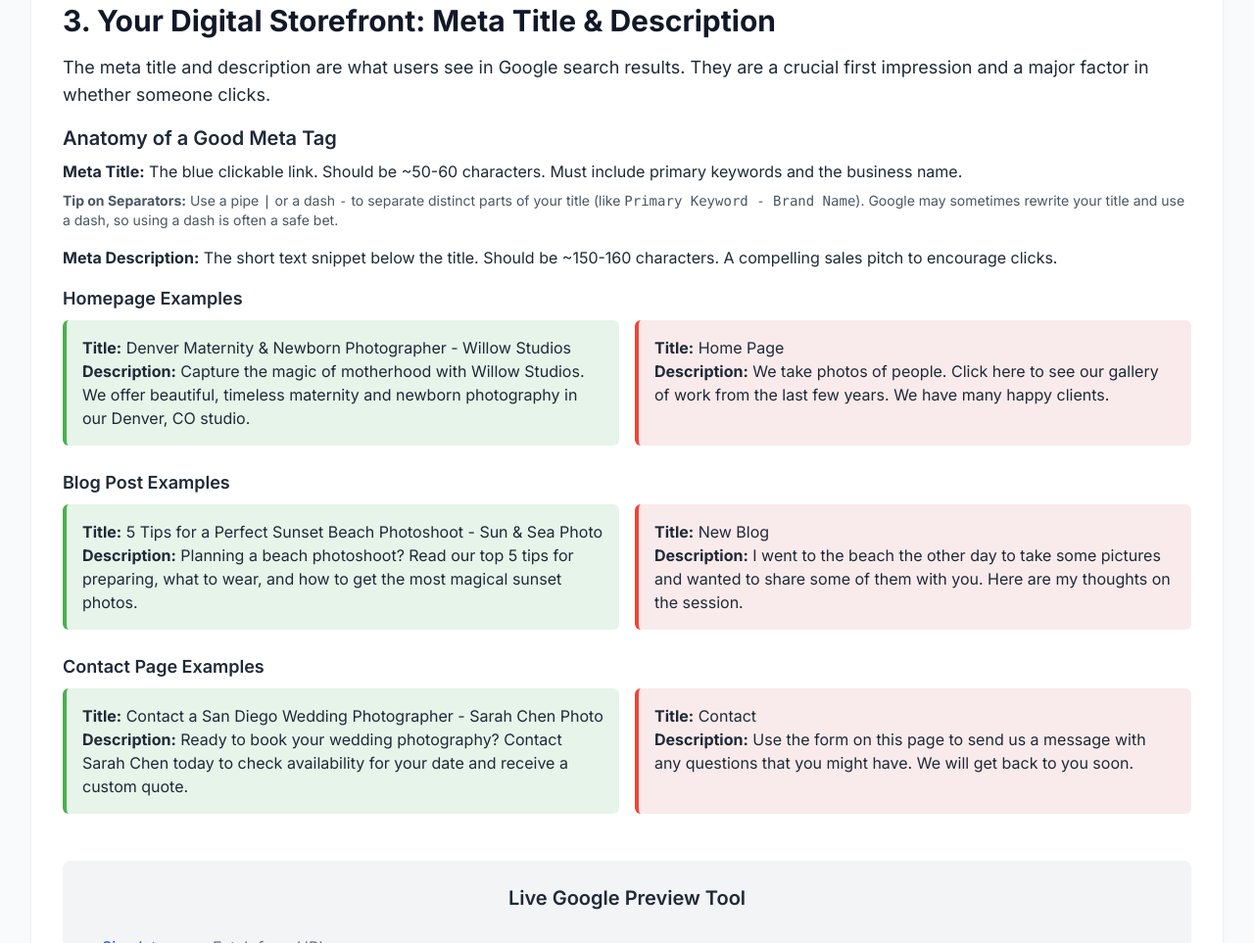
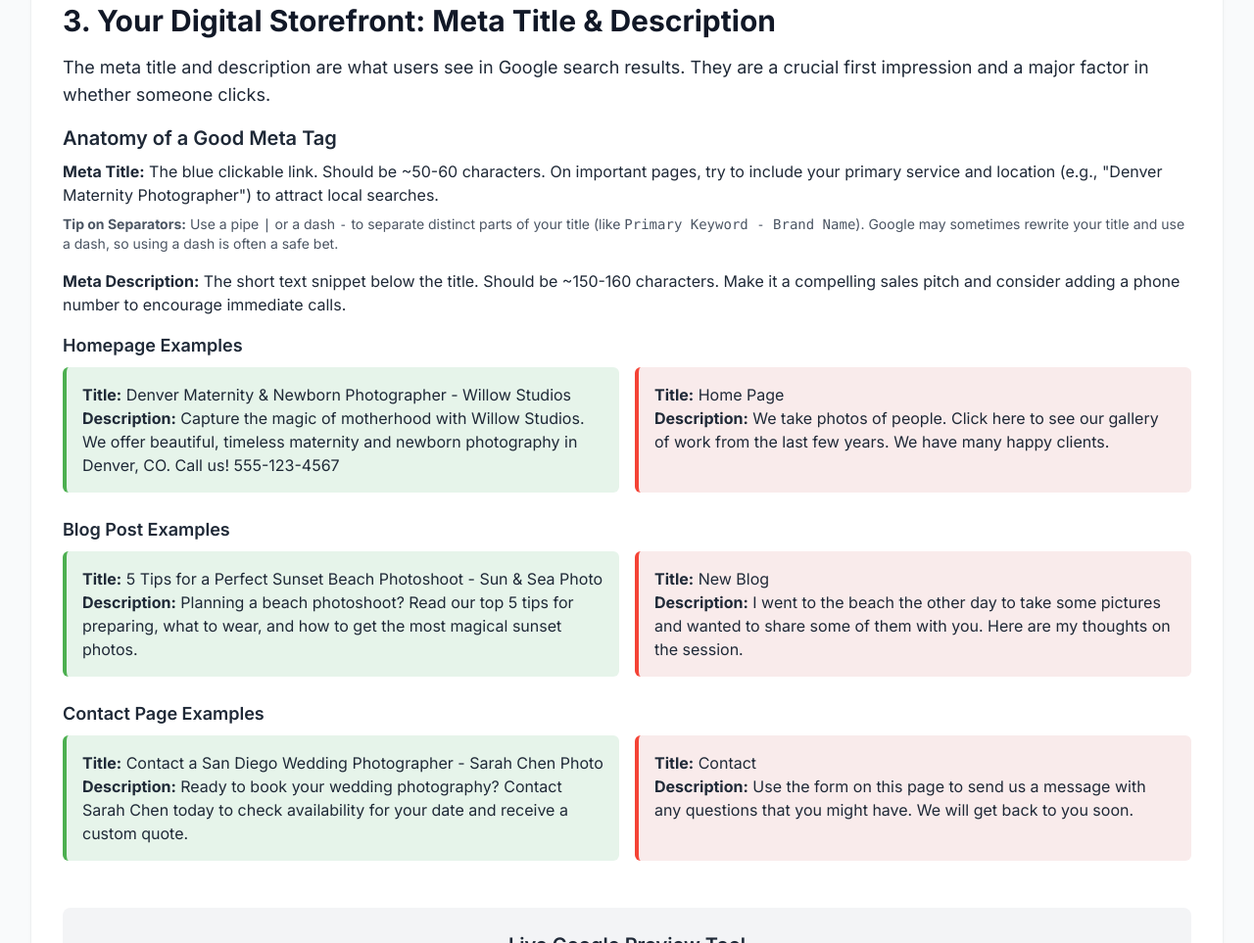
Before and after one commit to axel410/seo-tips, a plain HTML site: page index.html in a window 1280 px wide. Shown: the part 1536-2499 px from the top of the page at 98% size. Drawn offline with nearby package versions, Linux system fonts and the light colour scheme.

Commit message:
Update index.html

```diff
--- a/index.html
+++ b/index.html
@@ -140,12 +140,12 @@
                 <p class="text-lg mb-4">The meta title and description are what users see in Google search results. They are a crucial first impression and a major factor in whether someone clicks.</p>
 
                 <h3 class="text-xl font-semibold mb-2">Anatomy of a Good Meta Tag</h3>
-                <p class="mb-2"><strong>Meta Title:</strong> The blue clickable link. Should be ~50-60 characters. Must include primary keywords and the business name.</p>
+                <p class="mb-2"><strong>Meta Title:</strong> The blue clickable link. Should be ~50-60 characters. On important pages, try to include your primary service and location (e.g., "Denver Maternity Photographer") to attract local searches.</p>
                 <p class="text-sm text-gray-600 mb-4"><strong>Tip on Separators:</strong> Use a pipe <code>|</code> or a dash <code>-</code> to separate distinct parts of your title (like <code>Primary Keyword - Brand Name</code>). Google may sometimes rewrite your title and use a dash, so using a dash is often a safe bet.</p>
-                <p class="mb-4"><strong>Meta Description:</strong> The short text snippet below the title. Should be ~150-160 characters. A compelling sales pitch to encourage clicks.</p>
+                <p class="mb-4"><strong>Meta Description:</strong> The short text snippet below the title. Should be ~150-160 characters. Make it a compelling sales pitch and consider adding a phone number to encourage immediate calls.</p>
 
                 <div class="space-y-6">
-                     <div><h4 class="text-lg font-semibold mb-2">Homepage Examples</h4><div class="grid md:grid-cols-2 gap-4"><div class="example-good p-4 rounded-md"><p><strong>Title:</strong> Denver Maternity & Newborn Photographer - Willow Studios</p><p><strong>Description:</strong> Capture the magic of motherhood with Willow Studios. We offer beautiful, timeless maternity and newborn photography in our Denver, CO studio.</p></div><div class="example-bad p-4 rounded-md"><p><strong>Title:</strong> Home Page</p><p><strong>Description:</strong> We take photos of people. Click here to see our gallery of work from the last few years. We have many happy clients.</p></div></div></div>
+                     <div><h4 class="text-lg font-semibold mb-2">Homepage Examples</h4><div class="grid md:grid-cols-2 gap-4"><div class="example-good p-4 rounded-md"><p><strong>Title:</strong> Denver Maternity & Newborn Photographer - Willow Studios</p><p><strong>Description:</strong> Capture the magic of motherhood with Willow Studios. We offer beautiful, timeless maternity and newborn photography in Denver, CO. Call us! 555-123-4567</p></div><div class="example-bad p-4 rounded-md"><p><strong>Title:</strong> Home Page</p><p><strong>Description:</strong> We take photos of people. Click here to see our gallery of work from the last few years. We have many happy clients.</p></div></div></div>
                     <div><h4 class="text-lg font-semibold mb-2">Blog Post Examples</h4><div class="grid md:grid-cols-2 gap-4"><div class="example-good p-4 rounded-md"><p><strong>Title:</strong> 5 Tips for a Perfect Sunset Beach Photoshoot - Sun & Sea Photo</p><p><strong>Description:</strong> Planning a beach photoshoot? Read our top 5 tips for preparing, what to wear, and how to get the most magical sunset photos.</p></div><div class="example-bad p-4 rounded-md"><p><strong>Title:</strong> New Blog</p><p><strong>Description:</strong> I went to the beach the other day to take some pictures and wanted to share some of them with you. Here are my thoughts on the session.</p></div></div></div>
                      <div><h4 class="text-lg font-semibold mb-2">Contact Page Examples</h4><div class="grid md:grid-cols-2 gap-4"><div class="example-good p-4 rounded-md"><p><strong>Title:</strong> Contact a San Diego Wedding Photographer - Sarah Chen Photo</p><p><strong>Description:</strong> Ready to book your wedding photography? Contact Sarah Chen today to check availability for your date and receive a custom quote.</p></div><div class="example-bad p-4 rounded-md"><p><strong>Title:</strong> Contact</p><p><strong>Description:</strong> Use the form on this page to send us a message with any questions that you might have. We will get back to you soon.</p></div></div></div>
                 </div>
```
